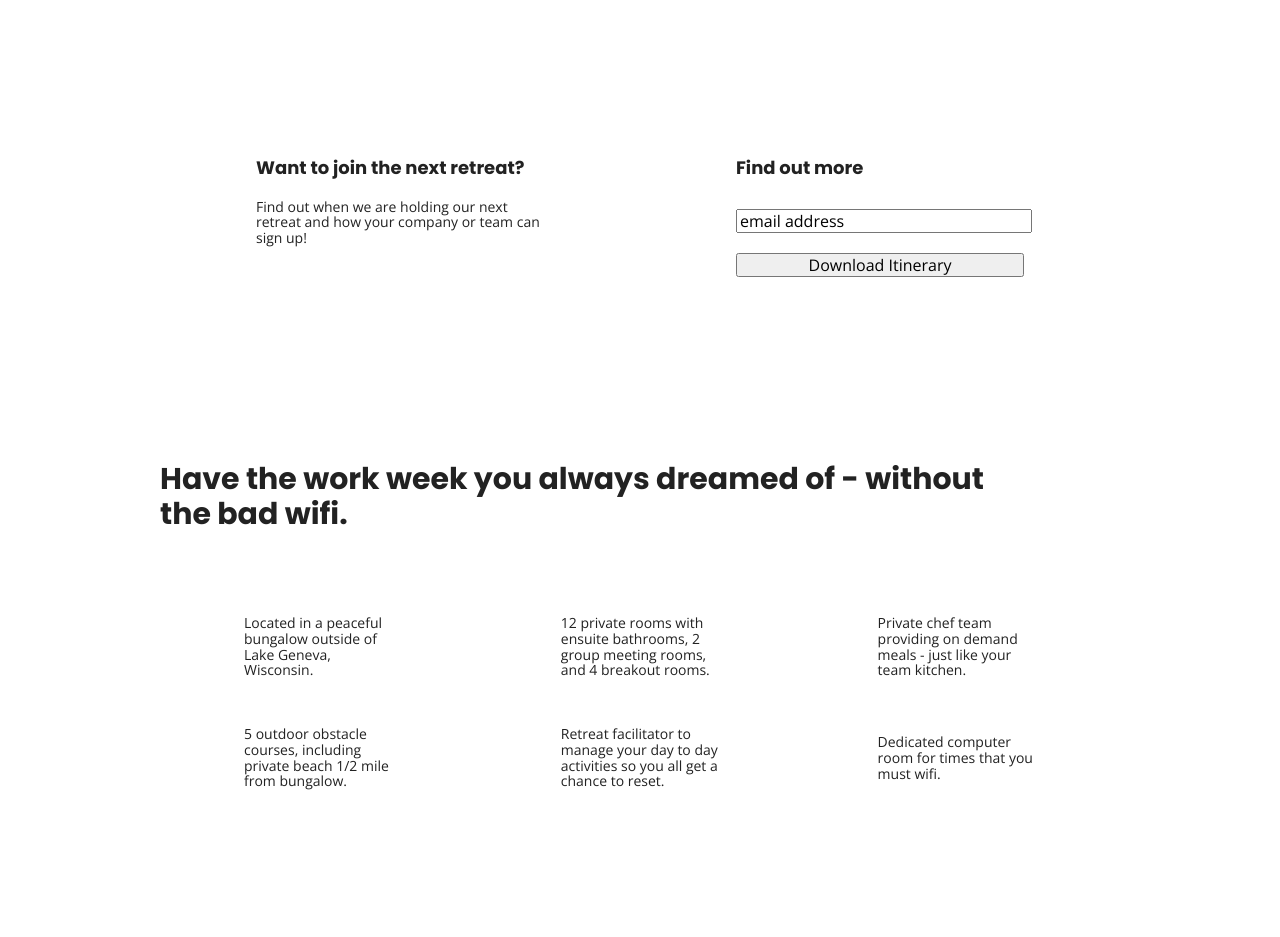
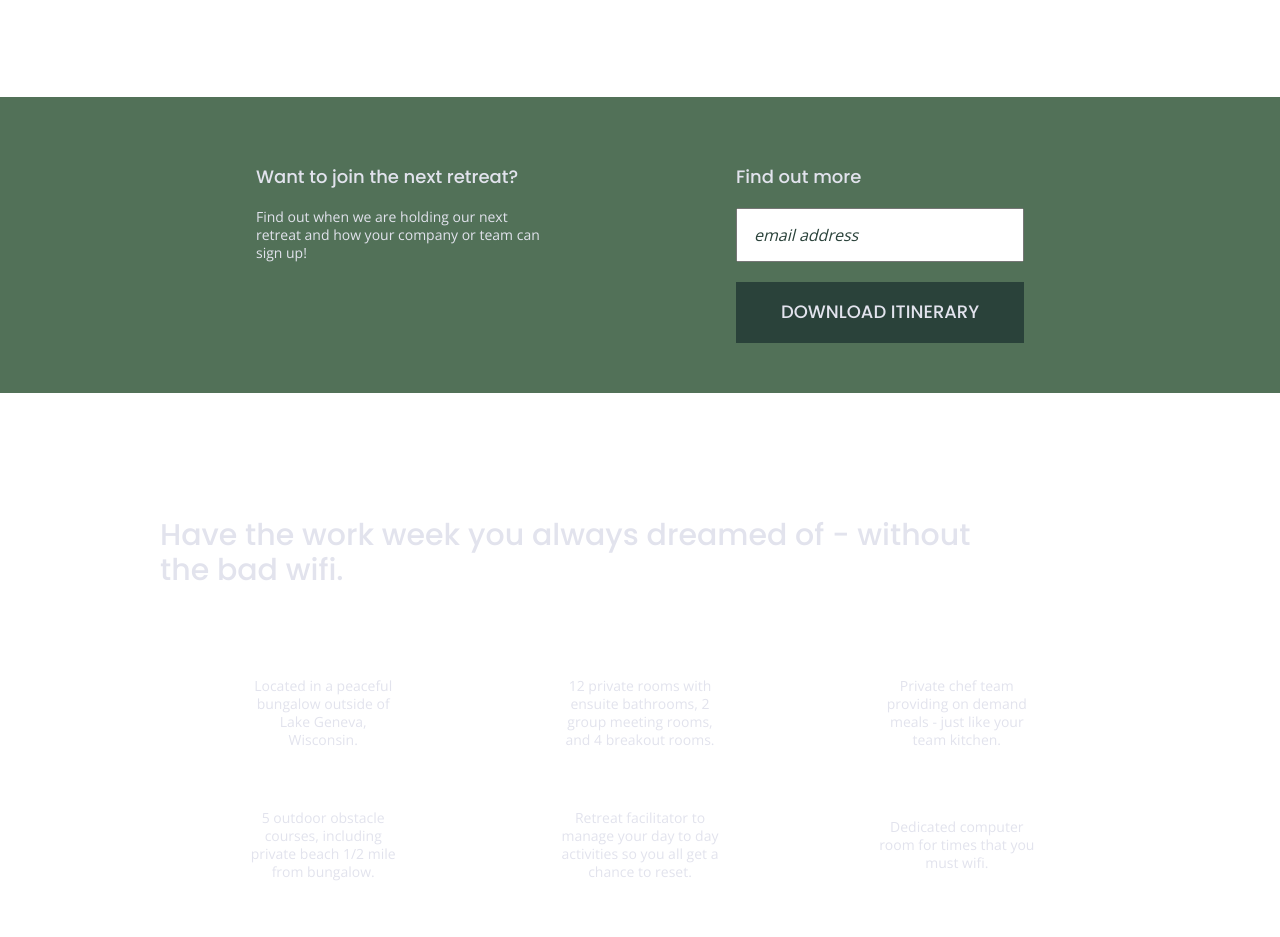
Before and after one commit to kelsey-ryan/unplugged-project, a website built with Parcel: page index.html in a window 1280 px wide. Shown: the part 345-1282 px from the top of the page. Built offline with nearby package versions, Linux system fonts and the light colour scheme.

Commit message:
Added colors and styling

```diff
--- a/css/main.css
+++ b/css/main.css
@@ -97,6 +97,7 @@ body{
   font-family: 'Open Sans', sans-serif;
   font-size: 1em;
   text-align: left;
+  color: #e2e3ed;
 }
 
 ul, ol{
@@ -106,28 +107,32 @@ ul, ol{
 a{
   color: #e2e3ed;
   text-decoration: none;
-  text-transform:uppercase;
 }
 
 h1{
   font-family: 'Poppins', sans-serif;
   font-size: 2.25em;
+  font-weight:normal;
+  line-height:1.2;
 }
 
 h2{
   font-family: 'Poppins', sans-serif;
   font-size: 1.875em;
+  font-weight:normal;
 }
 
 h3, h4{
   font-family: 'Poppins', sans-serif;
   font-size:1.125em;
   margin: 20px 0;
+  font-weight: normal;
+
 }
 
 p{
   font-size:0.875em;
-  line-height:1.125em;
+  line-height:1.285em;
 }
 
 img{
@@ -151,6 +156,7 @@ address{
 /*------------------------Basic Header/Footer Styles-------------------------*/
 
 .header-divider{
+  background: #3a3a3a;
   width:100%;
   height: 1px;
   margin: 10px 0 20px 0;
@@ -162,6 +168,7 @@ footer{
   justify-content: center;
   align-items: center;
   flex-flow: row wrap;
+  background-color: #202322;
 }
 
 header{
@@ -182,6 +189,9 @@ header nav{
   align-items: center;
   flex-flow: row wrap;
   width: 60%;
+  text-transform:uppercase;
+  font-size:1.125em;
+  font-weight:700;
 }
 
 header nav ul{
@@ -192,6 +202,7 @@ header nav ul{
 
 footer{
   flex-direction: column;
+  text-align: center;
 }
 
 footer p{
@@ -237,11 +248,33 @@ aside{
   justify-content: center;
   align-items: center;
   flex-flow: row wrap;
+  background-color: #527158;
 }
 
-aside .content-wrapper .form input{
+aside .form{
+  margin-top: 30px;
+}
+
+input[type=text]{
+  box-sizing:border-box;
   width: 100%;
-  margin: 10px 20px 10px 0;
+  color:#2a423a;
+  font-style: italic;
+  padding: 1em;
+}
+
+input[type=button]{
+  width: 100%;
+  padding: 20px 0;
+  margin-top: 20px;
+  background-color: #2a423a;
+  font-family: 'Poppins', Helvetica, Arial, sans-serif;
+  font-weight: 500;
+  font-size: 1.125em;
+  border: none;
+  text-align: center;
+  text-transform: uppercase;
+  color: #e2e3ed;
 }
 
 .features{
@@ -251,8 +284,9 @@ aside .content-wrapper .form input{
 }
 
 .features article{
-  width: 60%;
-  margin: 24px 0;
+  width: 63%;
+  margin: 30px 0;
+  text-align:center;
 }
 
 .features h2 {
@@ -274,14 +308,16 @@ aside .content-wrapper .form input{
   display:flex;
   justify-content: center;
   flex-flow: row wrap;
+  background-color: #2a423a;
 }
 
 .reviews h2 {
   margin-bottom: 40px;
+  line-height:1;
 }
 
 .reviews h3 {
-  width: 48%;
+  width: 55%;
   margin: 20px 0;
 }
 
@@ -292,6 +328,7 @@ aside .content-wrapper .form input{
   justify-content: center;
   align-items: center;
   flex-flow: row wrap;
+  background-color:#527158;
 }
 
 .contact-section{
@@ -299,10 +336,16 @@ aside .content-wrapper .form input{
   justify-content: center;
   align-items: center;
   flex-flow: row wrap;
+  background-color: #2a423a;
+}
+
+.contact-section h4{
+  text-align:left;
 }
 
 .contact-content p {
   margin: 0;
+  text-align:left;
 }
 
 /*-------------------------FAQ Page Styling - Mobile-------------------------*/
@@ -312,6 +355,7 @@ aside .content-wrapper .form input{
   justify-content: center;
   align-items: center;
   flex-flow: row wrap;
+  background-color: #527158;
 }
 
 .faq .content-wrapper{
@@ -324,10 +368,15 @@ aside .content-wrapper .form input{
 
 .faq h2 {
   margin-bottom: 40px;
+  line-height:1;
 }
 
 .faq-content {
   margin-bottom: 50px;
+}
+
+.faq-content h4{
+  line-height:1.333;
 }
 
 /* ==========================================================================
```
